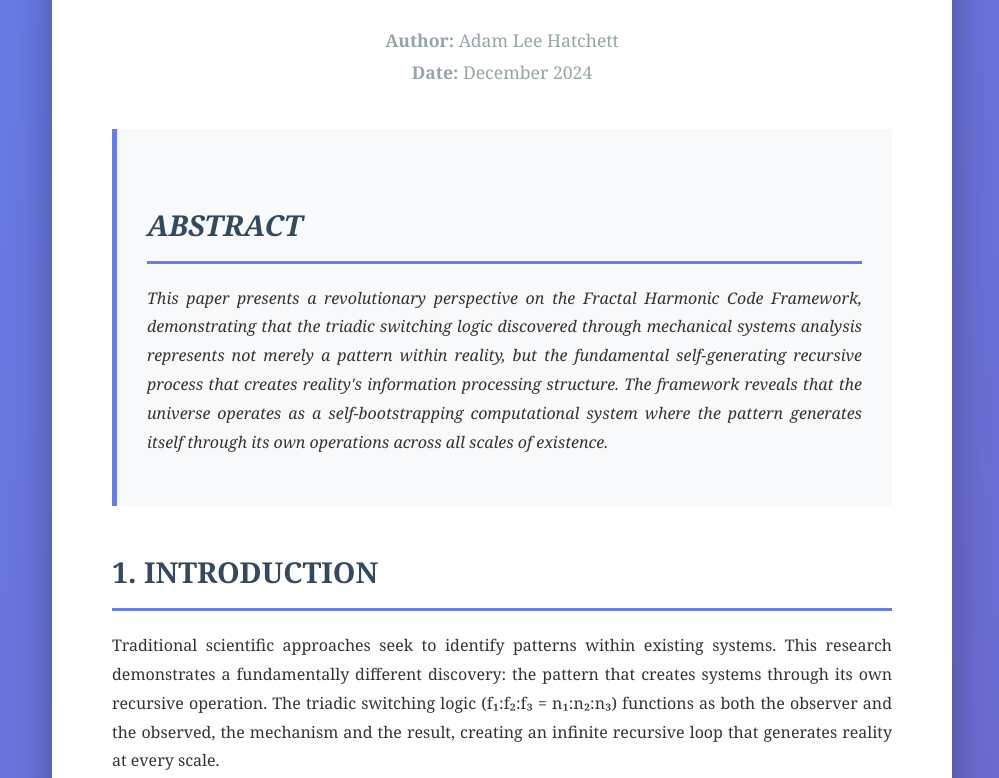
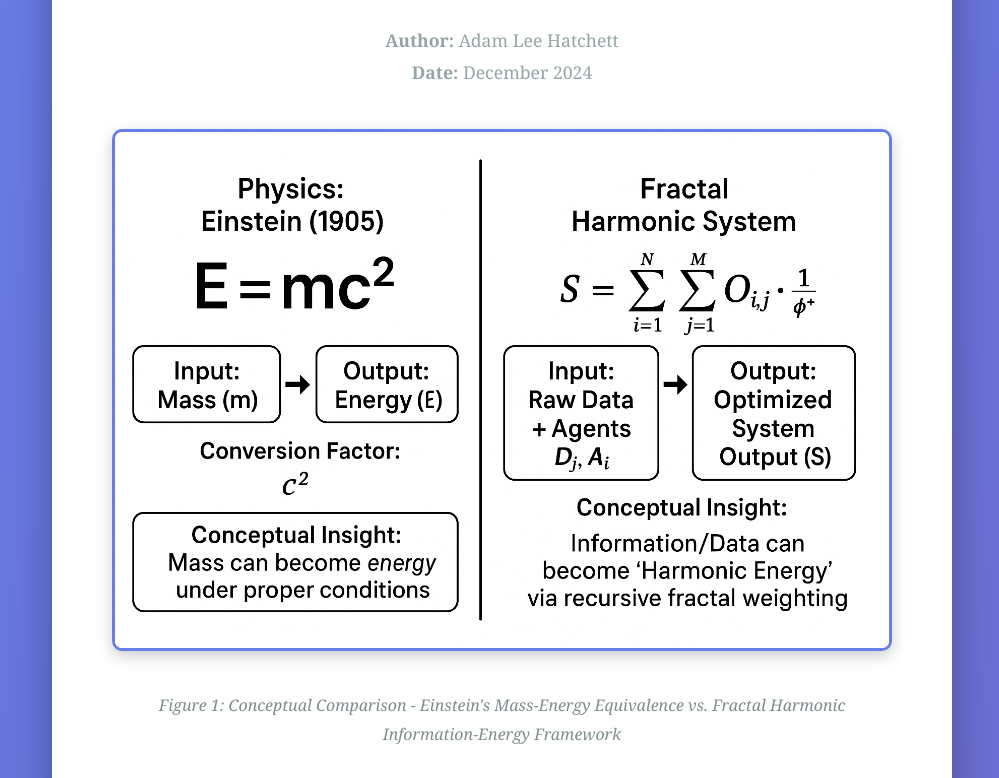
Before and after one commit to Ada40/Ada40.github.io, a plain HTML site: page index.html in a window 1280 px wide. Shown: the part 340-1118 px from the top of the page, without its empty margins (138-1137 px from the left). Drawn offline with Linux system fonts and the light colour scheme.

Commit message:
Add comparison image to white paper

```diff
--- a/index.html
+++ b/index.html
@@ -80,12 +80,34 @@
             font-style: italic;
         }
 
+        .comparison-image {
+            width: 100%;
+            max-width: 800px;
+            margin: 40px auto;
+            display: block;
+            border: 3px solid #667eea;
+            border-radius: 10px;
+            box-shadow: 0 5px 15px rgba(0,0,0,0.2);
+        }
+
+        .image-caption {
+            text-align: center;
+            font-style: italic;
+            color: #7f8c8d;
+            margin-top: 10px;
+            margin-bottom: 30px;
+        }
+
         ul {
             margin: 20px 0 20px 40px;
         }
 
         li {
             margin-bottom: 10px;
+        }
+
+        ol {
+            margin: 20px 0 20px 40px;
         }
 
         .highlight {
@@ -126,6 +148,9 @@
             <strong>Author:</strong> Adam Lee Hatchett<br>
             <strong>Date:</strong> December 2024
         </div>
+
+        <img src="fractal-harmonic-comparison.png" alt="Comparison of Einstein's E=mc² and Fractal Harmonic System" class="comparison-image">
+        <p class="image-caption">Figure 1: Conceptual Comparison - Einstein's Mass-Energy Equivalence vs. Fractal Harmonic Information-Energy Framework</p>
 
         <div class="abstract">
             <h2>ABSTRACT</h2>
```
Also changed, not shown: fractal-harmonic-comparison.png (added).
